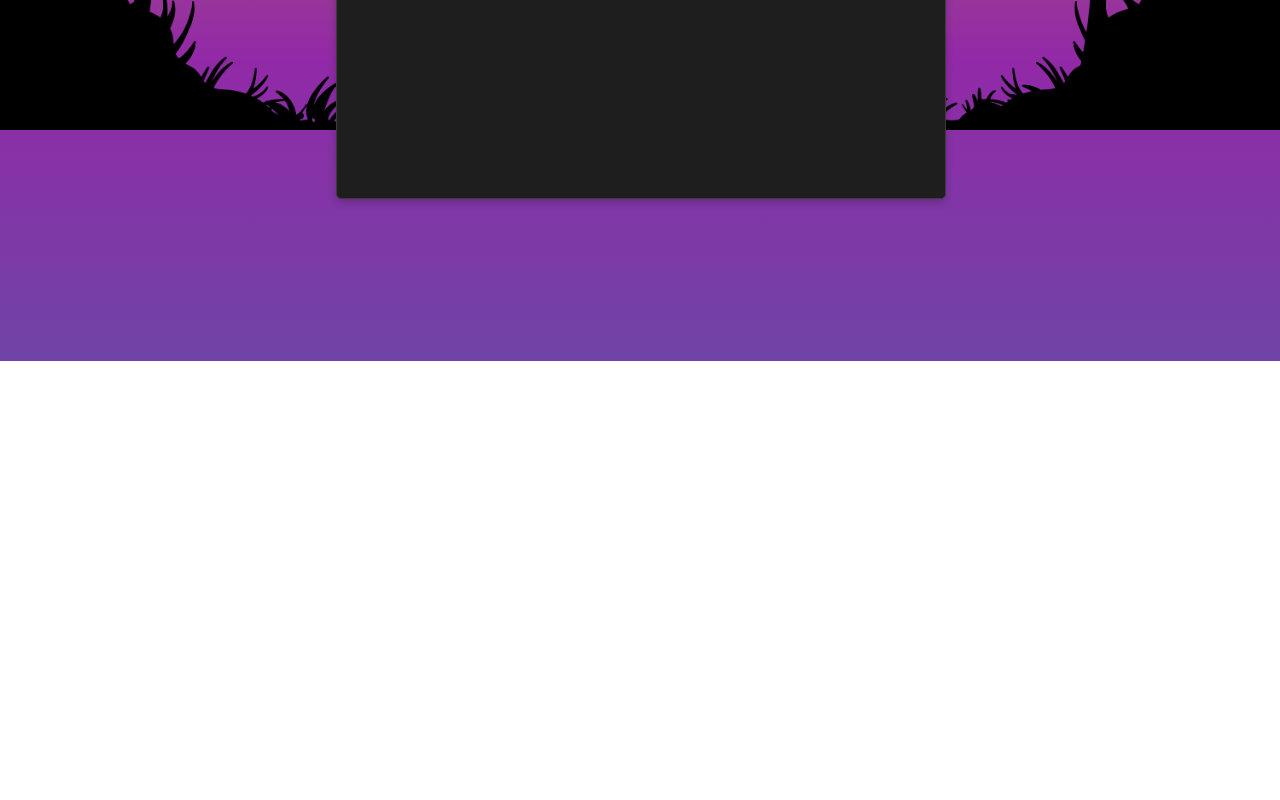
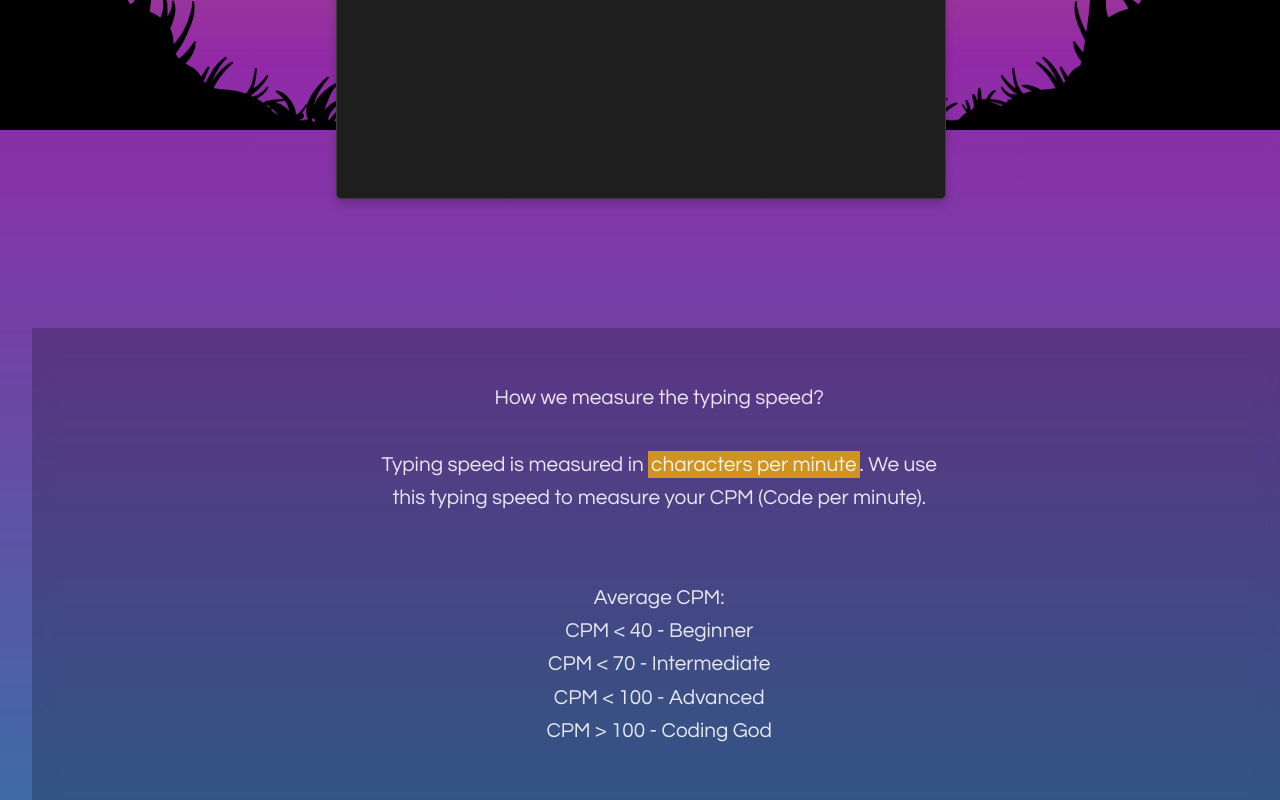
Before and after one commit to Epicder/CodePM, a React (Vite) app in the folder CodePM/: page /typing-test in a window 1280 px wide. Shown: the part 700-1500 px from the top of the page. Before the commit the page ends 1061 px from the top, so only its background shows below. Built offline with nearby package versions, Linux system fonts and the light colour scheme.

Commit message:
advancing

```diff
--- a/CodePM/package.json
+++ b/CodePM/package.json
@@ -26,6 +26,6 @@
     "eslint-plugin-react-hooks": "^5.0.0",
     "eslint-plugin-react-refresh": "^0.4.14",
     "globals": "^15.12.0",
-    "vite": "^6.0.1"
+    "vite": "^6.0.3"
   }
 }
--- a/CodePM/src/components/Typing.jsx
+++ b/CodePM/src/components/Typing.jsx
@@ -120,7 +120,6 @@ const getColoredText = () => {
 
   return (
     <div>
-      <div className='blur-bg'>
         <Header />
         <Palm timer={1}/>
         <LanguageSelector onChange={handleLanguageChange} />
@@ -129,6 +128,5 @@ const getColoredText = () => {
         <Timer time={formatTime(timeLeft)} />
         <TypingArea snippet={currentSnippet} userInput={userInput} onChange={handleInputChange} getColoredText={getColoredText()} onKeyDown={handleKeyDown} disabled={!testStarted || timeLeft === 0} />
       </div>
-    </div>
   );
 }
--- a/CodePM/src/components/css-components/Content.css
+++ b/CodePM/src/components/css-components/Content.css
@@ -96,6 +96,19 @@ html, body {
   text-align: center;
 }
 
+.text-wrapper-2 {
+  margin: 0;
+  position: absolute;
+  bottom: -700px;
+  width: 93%;
+  display: grid;
+  grid-template-columns: 1fr 2fr 1fr;
+  padding: 2rem;
+  background: rgba(0, 0, 0, 0.2);
+  backdrop-filter: blur(10px);
+  gap: 2rem;
+}
+
 
 /* SVGS Y CARD */
 
--- a/CodePM/src/components/typing-components/TypingArea.jsx
+++ b/CodePM/src/components/typing-components/TypingArea.jsx
@@ -3,6 +3,7 @@ import './typing-css/TypingArea.css';
 export default function TypingArea({ userInput, onChange, getColoredText, onKeyDown, disabled }) {
 
   return (
+    <>
       <div className="typing-area">
       <div className="snippet-overlay">
       {getColoredText}
@@ -16,6 +17,30 @@ export default function TypingArea({ userInput, onChange, getColoredText, onKeyD
         spellCheck="false"
         />
     </div>
+    <div className='text-wrapper-2'>
+    <div className='text-content'>
+        <p>
+          How we measure the typing speed?
+          <br />
+          <br />
+          Typing speed is measured in <span className='highlight'>characters per minute</span>.
+          We use this typing speed to measure your CPM (Code per minute).
+          <br />
+          <br />
+          <br />
+          Average CPM:
+          <br />
+          CPM &lt; 40 - Beginner
+          <br />
+          CPM &lt; 70 - Intermediate
+          <br />
+          CPM &lt; 100 - Advanced
+          <br />
+          CPM &gt; 100 - Coding God
+        </p>
+    </div>
+    </div>
 
+    </>
   );
 }
```
Also changed, not shown: CodePM/src/components/typing-components/typing-css/Typing-test.css (line endings or trailing spaces), 1 other file (tests, documents, lock files or other folders).
